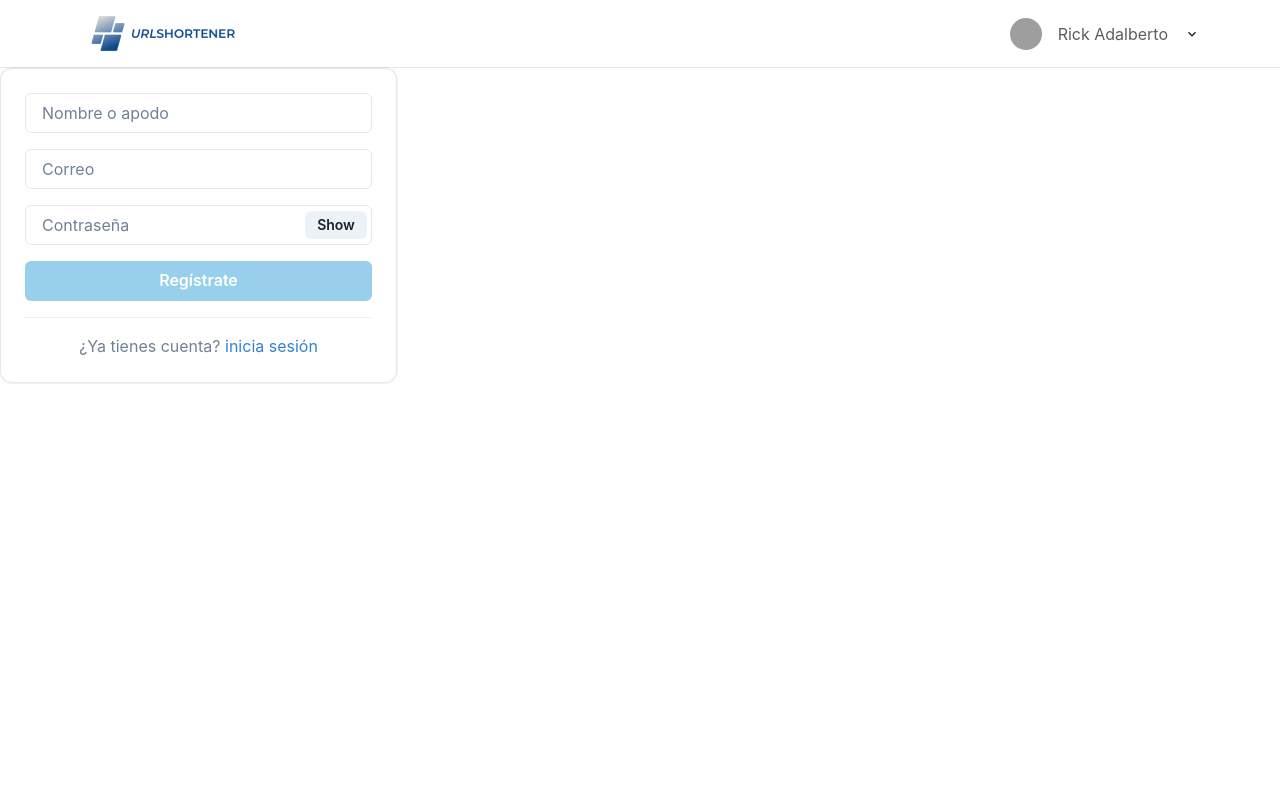
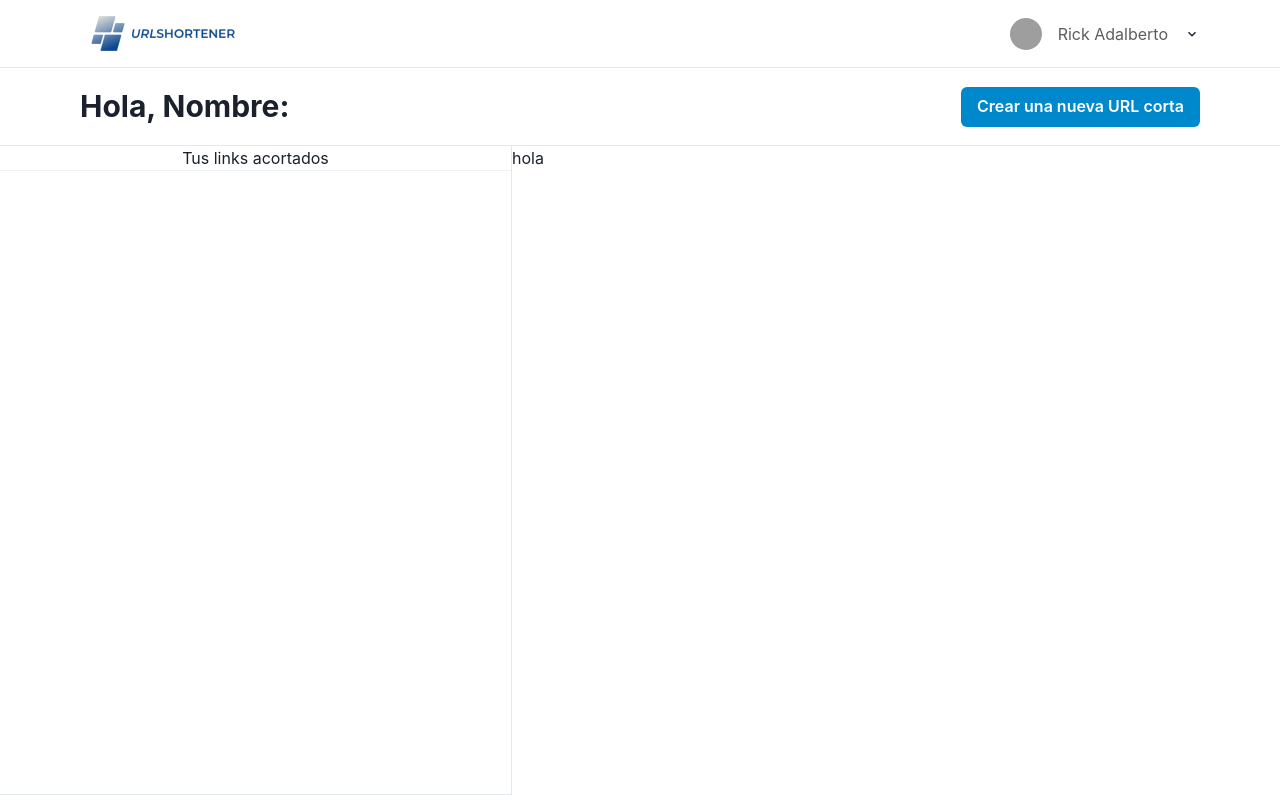
Before and after one commit to rafeldev/hackaton-2023-v1.0.0, a React (Create React App) app: page /home in a window 1280 px wide. Built offline with nearby package versions, Linux system fonts and the light colour scheme; grey boxes are pictures that could not be loaded.

Commit message:
avanzando en la logica del layout del dashboard

```diff
--- /dev/null
+++ b/src/components/MyLinks/MyLinks.jsx
@@ -0,0 +1,26 @@
+import { Box, Divider, Flex, Text } from "@chakra-ui/react";
+import React from "react";
+
+const MyLinks = () => {
+  return (
+    <Box
+      w={"40%"}
+      height="649px"
+      borderBottom="1px solid"
+      borderRight="1px solid"
+      borderColor="gray.200"
+      // p="1rem 5rem"
+      // justifyContent="space-between"
+      alignItems="start"
+    >
+      <Box width="100%">
+        <Text p="0.5 5rem">Tus links acortados</Text>
+      </Box>
+      <Divider />
+      {/* <Box>
+      </Box> */}
+    </Box>
+  );
+};
+
+export default MyLinks;
--- /dev/null
+++ b/src/components/SubHeader/index.jsx
@@ -0,0 +1,23 @@
+import React from "react";
+import { Button, Flex, Text } from "@chakra-ui/react";
+
+const SubHeader = () => {
+  return (
+    <Flex
+      borderBottom="1px solid"
+      borderColor="gray.200"
+      p="1rem 5rem"
+      w="100%"
+      // flexDirection="column"
+      justifyContent="space-between"
+      alignItems="center"
+    >
+      <Text fontSize="3xl" as="b">
+        Hola, Nombre:
+      </Text>
+      <Button colorScheme="telegram">Crear una nueva URL corta</Button>
+    </Flex>
+  );
+};
+
+export default SubHeader;
--- a/src/layout/index.jsx
+++ b/src/layout/index.jsx
@@ -1,7 +1,18 @@
 import React from "react";
+import SubHeader from "../components/SubHeader";
+import MyLinks from "../components/MyLinks/MyLinks";
+import { Flex } from "@chakra-ui/react";
 
-const Layout = () => {
-  return <div>Soy el layout</div>;
+const Layout = ({ children }) => {
+  return (
+    <div>
+      <SubHeader />
+      <Flex>
+        <MyLinks />
+        <main>hola</main>
+      </Flex>
+    </div>
+  );
 };
 
 export default Layout;
--- a/src/pages/Home/Home.jsx
+++ b/src/pages/Home/Home.jsx
@@ -1,13 +1,16 @@
 import React from "react";
 import { Header } from "../../components/Header/Header";
-import RegisterForm from "../../components/RegisterForm";
+// import RegisterForm from "../../components/RegisterForm";
+// import SubHeader from "../../components/SubHeader";
+import Layout from "../../layout";
 
 const Home = () => {
   return (
     <div>
       {/* Soy el Home - Página de Inicio */}
       <Header />
-      <RegisterForm />
+      {/* <RegisterForm /> */}
+      <Layout />
     </div>
   );
 };
```
